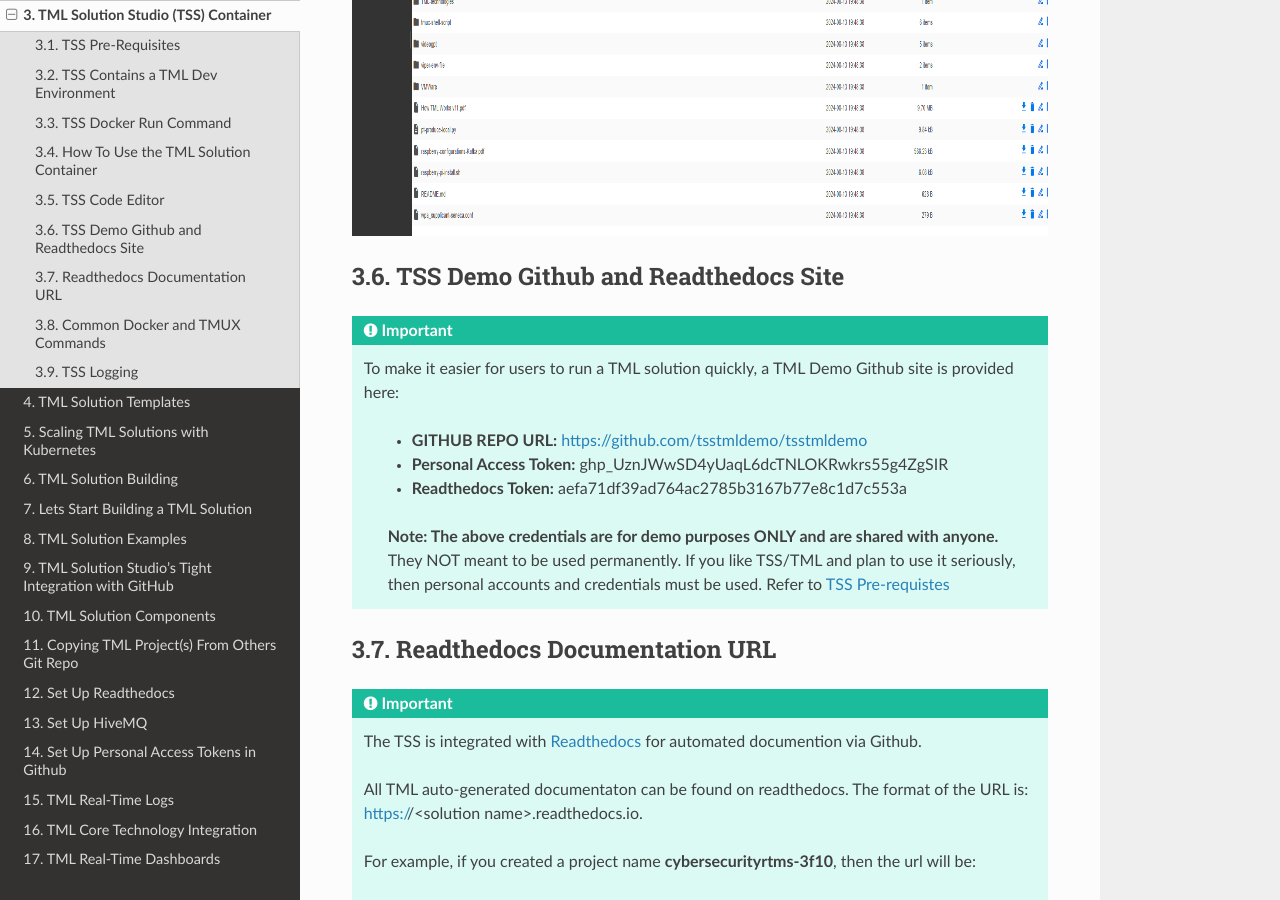
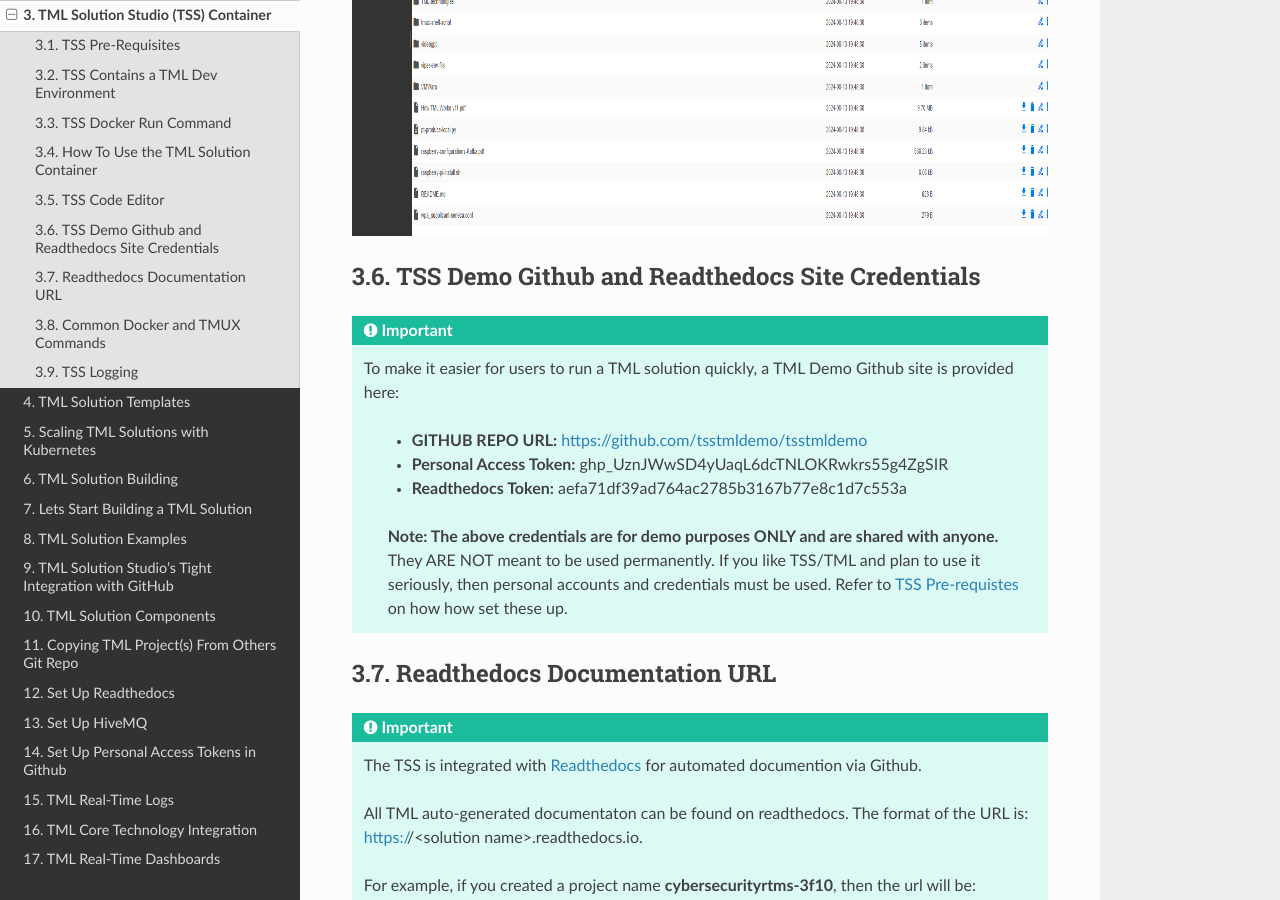
Before and after one commit to smaurice101/readthedocs, a Sphinx documentation site: the page built from docs/source/docker.rst, in a window 1280 px wide and 900 px high, scrolled down 8008 px. Built offline with Sphinx 7.4.7 and the Read the Docs theme 3.1.0, drawn with Linux system fonts in a browser that asks for light colours.

Commit message:
Update docker.rst

```diff
--- a/docs/source/docker.rst
+++ b/docs/source/docker.rst
@@ -287,7 +287,7 @@
 .. figure:: ts4.png
    :scale: 70%
 
-TSS Demo Github and Readthedocs Site
+TSS Demo Github and Readthedocs Site Credentials
 ----------------------
 
 .. important::
@@ -297,7 +297,7 @@
     - **Personal Access Token:** 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
     - **Readthedocs Token:** aefa71df39ad764ac2785b3167b77e8c1d7c553a
 
-    **Note: The above credentials are for demo purposes ONLY and are shared with anyone.**  They NOT meant to be used permanently.  If you like TSS/TML and plan to use it seriously, then personal accounts and credentials must be used.  Refer to `TSS Pre-requistes <https://tml.readthedocs.io/en/latest/docker.html#tss-pre-requisites>`_
+    **Note: The above credentials are for demo purposes ONLY and are shared with anyone.**  They ARE NOT meant to be used permanently.  If you like TSS/TML and plan to use it seriously, then personal accounts and credentials must be used.  Refer to `TSS Pre-requistes <https://tml.readthedocs.io/en/latest/docker.html#tss-pre-requisites>`_ on how how set these up.
 
 Readthedocs Documentation URL
 -------------------------
```
